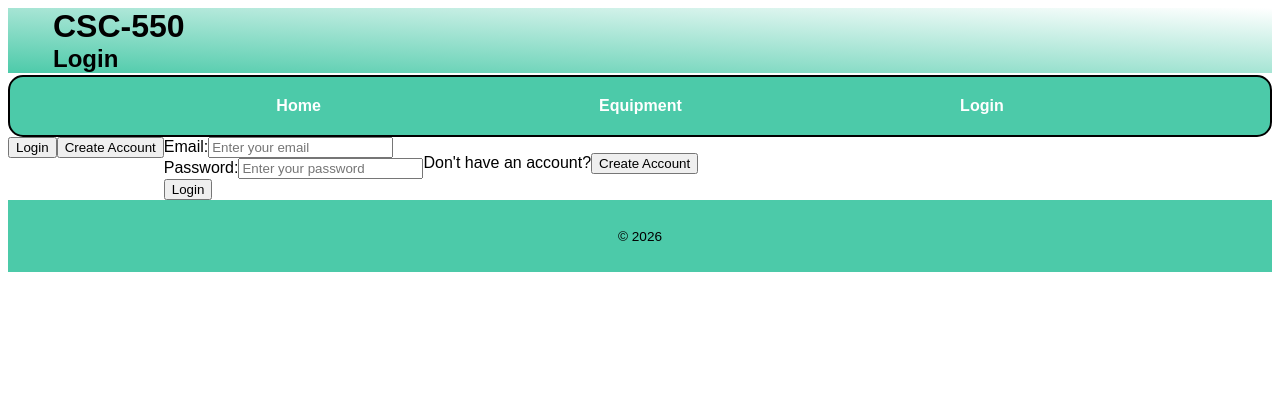
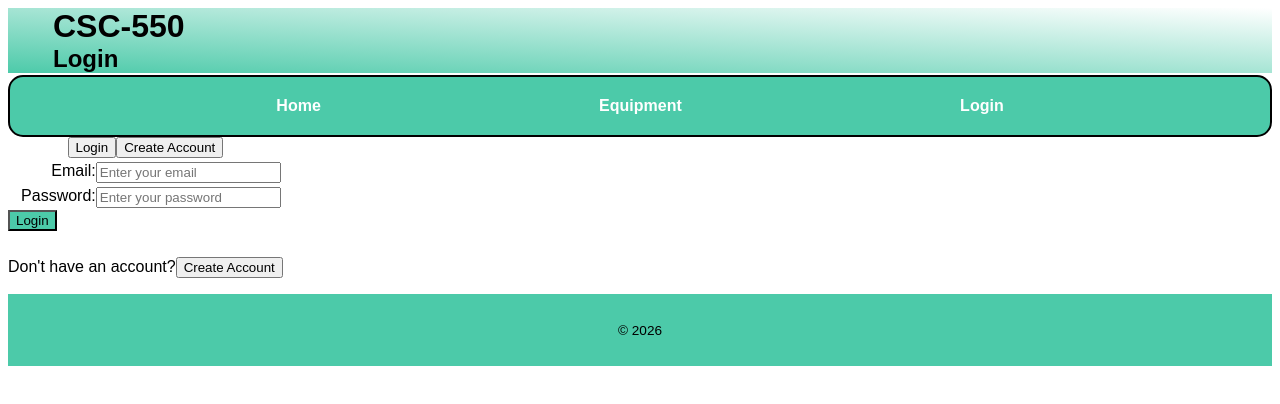
Before and after one commit to xyluphobia/550Project, a React (Vite) app in the folder frontend/: page /login in a window 1280 px wide. Shown: the top 404 px of the page. Built offline with nearby package versions, Linux system fonts and the light colour scheme.

Commit message:
adding display changes

```diff
--- a/frontend/src/index.css
+++ b/frontend/src/index.css
@@ -92,7 +92,36 @@ nav {
 }
 
 main {
-  display: flex;
+  display: inline-block;
+  justify-content: center;
+
+  & .form-toggle {
+    padding-bottom: 2px;
+    display: flex;
+    justify-content: center;
+  }
+
+  & .auth-form .form-group{
+    display: flex;
+    justify-content: right;
+    margin: 0 auto;
+    padding: 2px;
+  }
+
+  & .submit-btn {
+    background-color: rgba(32,189,148,0.8);
+    color: black;
+    display: flex;
+    justify-content: center;
+    cursor: pointer;
+  }
+
+   & .auth-switch {
+    text-align: center;
+    padding-top: 10px;
+    cursor: pointer;
+   }
+
 }
 
 footer {
```
Also changed, not shown: frontend/src/App.jsx (line endings or trailing spaces).
